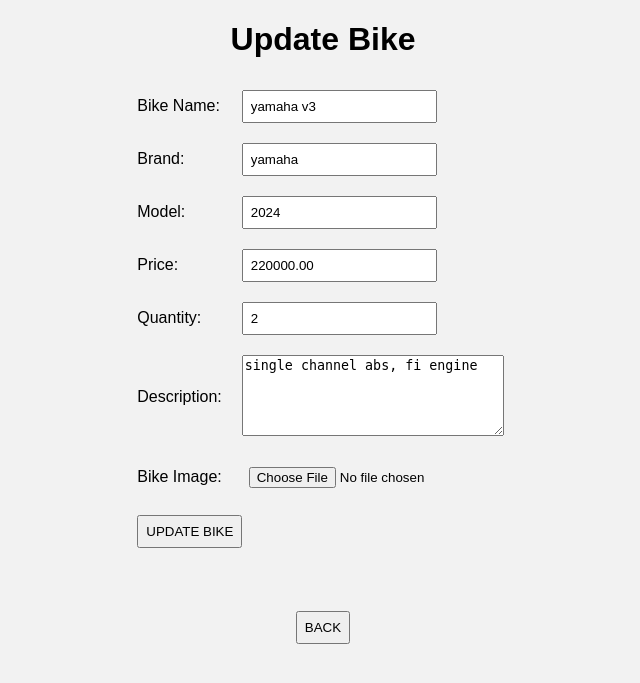
After one commit to tamzidrahman1029/WebTech_Summer_25-26_Group-03, a PHP site: page /UpdateBike.php?id=1 in a window 1280 px wide. The commit adds this page. Shown: the top 683 px of the page, without its empty margins (317-957 px from the left). Run offline with PHP 8.4, Linux system fonts and the light colour scheme; data comes from the database, SQL or seed files in the repository.

Commit message:
Add files via upload

```diff
--- /dev/null
+++ b/BikeShop/Controller/UpdateBikeController.php
@@ -0,0 +1,137 @@
+<?php
+
+include "../Model/db.php";
+
+
+$id = $_GET["id"] ?? "";
+
+$name = "";
+$brand = "";
+$model = "";
+$price = "";
+$quantity = "";
+$description = "";
+$message = "";
+$path = "";
+
+
+$database = new db();
+
+$connection = $database->connection();
+
+
+if($_SERVER["REQUEST_METHOD"] == "POST")
+    {
+        $id = $_POST["id"] ?? "";
+
+        $name = trim($_POST["bike_name"] ?? "");
+        $brand = trim($_POST["brand"] ?? "");
+        $model = trim($_POST["model"] ?? "");
+        $price = trim($_POST["price"] ?? "");
+        $quantity = trim($_POST["quantity"] ?? "");
+        $description = trim($_POST["description"] ?? "");
+
+
+        $valid = true;
+
+
+        if(empty($name))
+            {
+                $message = "Bike Name is required";
+                $valid = false;
+            }
+
+
+        if(empty($brand))
+            {
+                $message = "Brand is required";
+                $valid = false;
+            }
+
+
+        if(empty($model))
+            {
+                $message = "Model is required";
+                $valid = false;
+            }
+
+
+        if(empty($price) || $price <= 0)
+            {
+                $message = "Price must be greater than 0";
+                $valid = false;
+            }
+
+
+        if(empty($quantity) || $quantity <= 0)
+            {
+                $message = "Quantity must be greater than 0";
+                $valid = false;
+            }
+
+
+        if(empty($description))
+            {
+                $message = "Description is required";
+                $valid = false;
+            }
+
+
+        if($valid)
+            {
+                $file = $_FILES["bike_image"] ?? [];
+
+
+                if(!empty($file["name"]))
+                    {
+                        $uploaddirectory = "../uploads/bikes/";
+
+                        $path = $uploaddirectory.basename($file["name"]);
+
+                        move_uploaded_file(
+                            $file["tmp_name"],
+                            $path
+                        );
+
+
+                        $sql = "UPDATE bikes SET
+                        bike_name='".$name."',
+                        brand='".$brand."',
+                        model='".$model."',
+                        price='".$price."',
+                        quantity='".$quantity."',
+                        description='".$description."',
+                        bike_image='".$path."'
+                        WHERE id='".$id."'";
+
+
+                        $result = $connection->query($sql);
+                    }
+                else
+                    {
+                        $sql = "UPDATE bikes SET
+                        bike_name='".$name."',
+                        brand='".$brand."',
+                        model='".$model."',
+                        price='".$price."',
+                        quantity='".$quantity."',
+                        description='".$description."'
+                        WHERE id='".$id."'";
+
+
+                        $result = $connection->query($sql);
+                    }
+
+
+                if($result)
+                    {
+                        header("Location: ../View/SellingProducts.php");
+                    }
+                else
+                    {
+                        echo "Update Failed";
+                    }
+            }
+    }
+
+?>
--- /dev/null
+++ b/BikeShop/View/UpdateBike.php
@@ -0,0 +1,226 @@
+<?php
+
+include "../Controller/UpdateBikeController.php";
+
+//include "../Model/db.php";
+
+
+$id = $_GET["id"] ?? "";
+
+
+$database = new db();
+
+$connection = $database->connection();
+
+
+$sql = "SELECT * FROM bikes WHERE id = '".$id."'";
+
+$result = $connection->query($sql);
+
+
+if($result->num_rows > 0)
+{
+    $bike = $result->fetch_assoc();
+}
+else
+{
+    echo "Bike Not Found";
+    exit;
+}
+
+?>
+
+
+<!DOCTYPE html>
+
+<html>
+
+    <head>
+
+        <title> Update Bike </title>
+
+        <link rel="stylesheet" href="style.css">
+
+    </head>
+
+
+    <body>
+
+        <h1> Update Bike </h1>
+
+
+        <form method="post" enctype="multipart/form-data">
+
+            <table>
+
+                <tr>
+
+                    <td>
+                        <label>Bike Name:</label>
+                    </td>
+
+                    <td>
+
+                        <input
+                            type="text"
+                            name="bike_name"
+                            value="<?php echo $bike["bike_name"]; ?>"
+                        >
+
+                    </td>
+
+                </tr>
+
+
+                <tr>
+
+                    <td>
+                        <label>Brand:</label>
+                    </td>
+
+                    <td>
+
+                        <input
+                            type="text"
+                            name="brand"
+                            value="<?php echo $bike["brand"]; ?>"
+                        >
+
+                    </td>
+
+                </tr>
+
+
+                <tr>
+
+                    <td>
+                        <label>Model:</label>
+                    </td>
+
+                    <td>
+
+                        <input
+                            type="text"
+                            name="model"
+                            value="<?php echo $bike["model"]; ?>"
+                        >
+
+                    </td>
+
+                </tr>
+
+
+                <tr>
+
+                    <td>
+                        <label>Price:</label>
+                    </td>
+
+                    <td>
+
+                        <input
+                            type="number"
+                            name="price"
+                            value="<?php echo $bike["price"]; ?>"
+                        >
+
+                    </td>
+
+                </tr>
+
+
+                <tr>
+
+                    <td>
+                        <label>Quantity:</label>
+                    </td>
+
+                    <td>
+
+                        <input
+                            type="number"
+                            name="quantity"
+                            value="<?php echo $bike["quantity"]; ?>"
+                        >
+
+                    </td>
+
+                </tr>
+
+
+                <tr>
+
+                    <td>
+                        <label>Description:</label>
+                    </td>
+
+                    <td>
+
+                        <textarea
+                            name="description"
+                            rows="5"
+                            cols="30"
+                        ><?php echo $bike["description"]; ?></textarea>
+
+                    </td>
+
+                </tr>
+
+
+                <tr>
+
+                    <td>
+                        <label>Bike Image:</label>
+                    </td>
+
+                    <td>
+
+                        <input
+                            type="file"
+                            name="bike_image"
+                        >
+
+                    </td>
+
+                </tr>
+
+
+                <tr>
+
+                    <td colspan="2">
+
+                        <input
+                            type="submit"
+                            name="submit"
+                            value="UPDATE BIKE"
+                        >
+
+                    </td>
+
+                </tr>
+
+            </table>
+
+        </form>
+
+
+        <br>
+
+
+        <div class="back">
+
+            <a href="SellingProducts.php">
+
+                <input
+                    type="button"
+                    value="BACK"
+                >
+
+            </a>
+
+        </div>
+
+
+    </body>
+
+</html>
```
Also changed, not shown: BikeShop/Controller/DeleteBikeController.php (added, +32 -0 lines), BikeShop/Model/db.php (+0 -290 lines), BikeShop/View/SellingProducts.php (+37 -1 lines).
